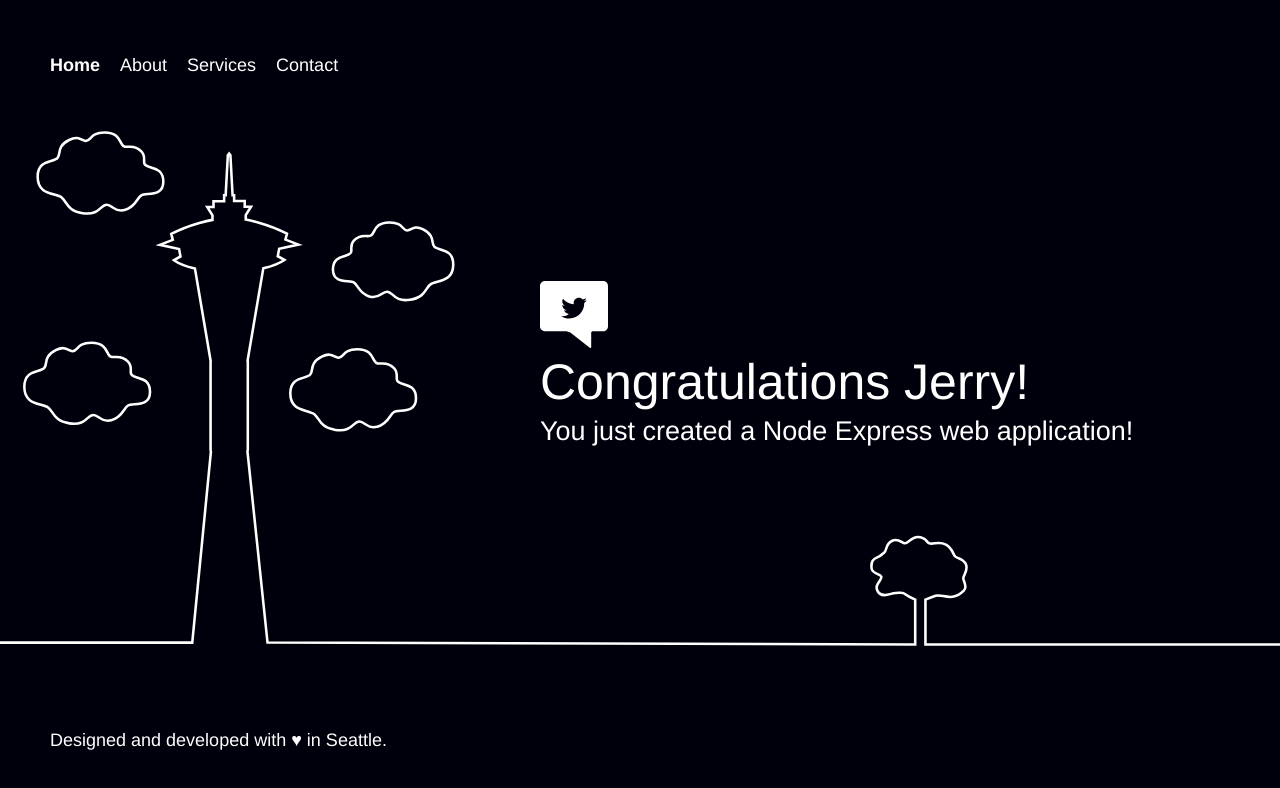
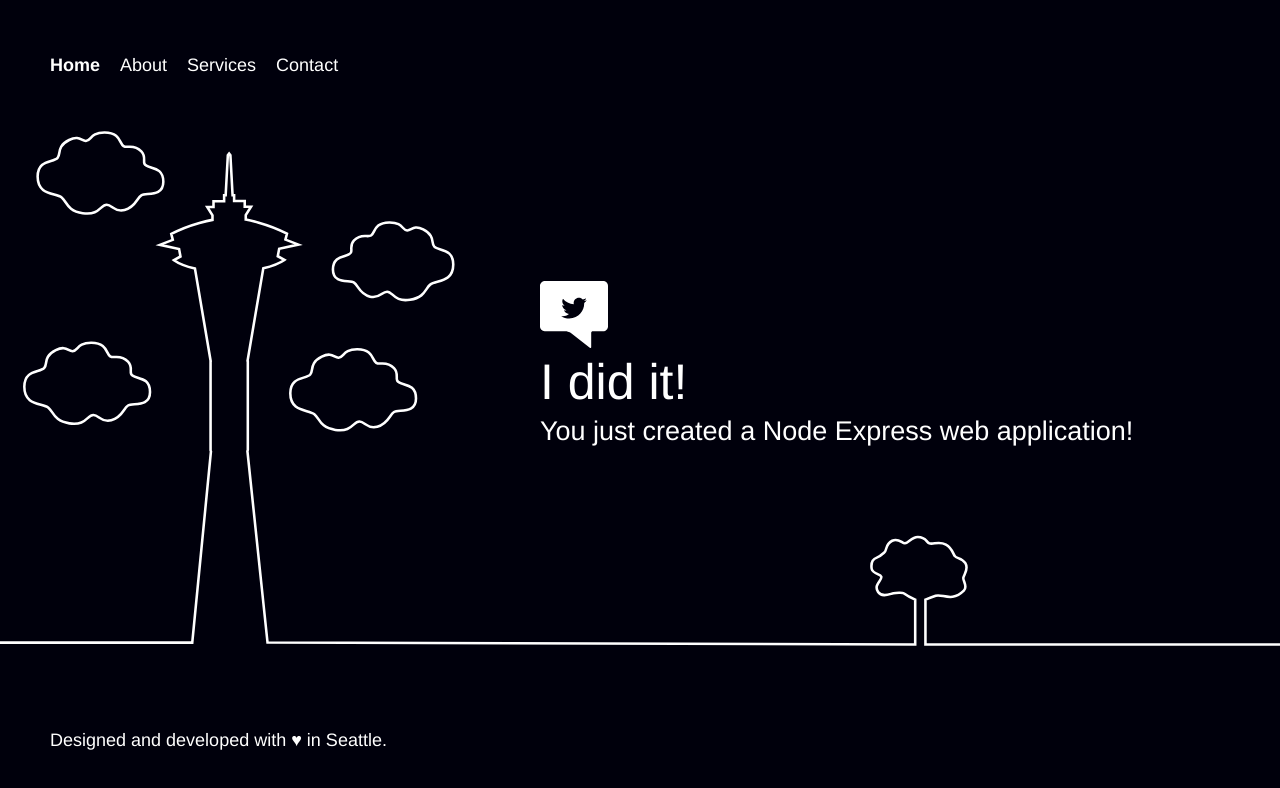
Before and after one commit to jerrygmail/My-First-Project, a website: page public/index.html in a window 1280 px wide. Drawn offline with Linux system fonts and the light colour scheme.

Commit message:
added " i dit it"

```diff
--- a/public/index.html
+++ b/public/index.html
@@ -58,7 +58,7 @@
         <div class="message">
             <a class="twitter-link" href="http://twitter.com/home/?status=I%20created%20a%20project%20with%20AWS%20CodeStar!%20%23AWS%20%23AWSCodeStar%20https%3A%2F%2Faws.amazon.com%2Fcodestar"><img src="img/tweet.svg" /></a>
             <div class="text">
-                <h1>Congratulations Jerry!</h1>
+		<H1>I did it!</H1>
                 <h2>You just created a Node Express web application!</h2>
             </div>
         </div>
```
